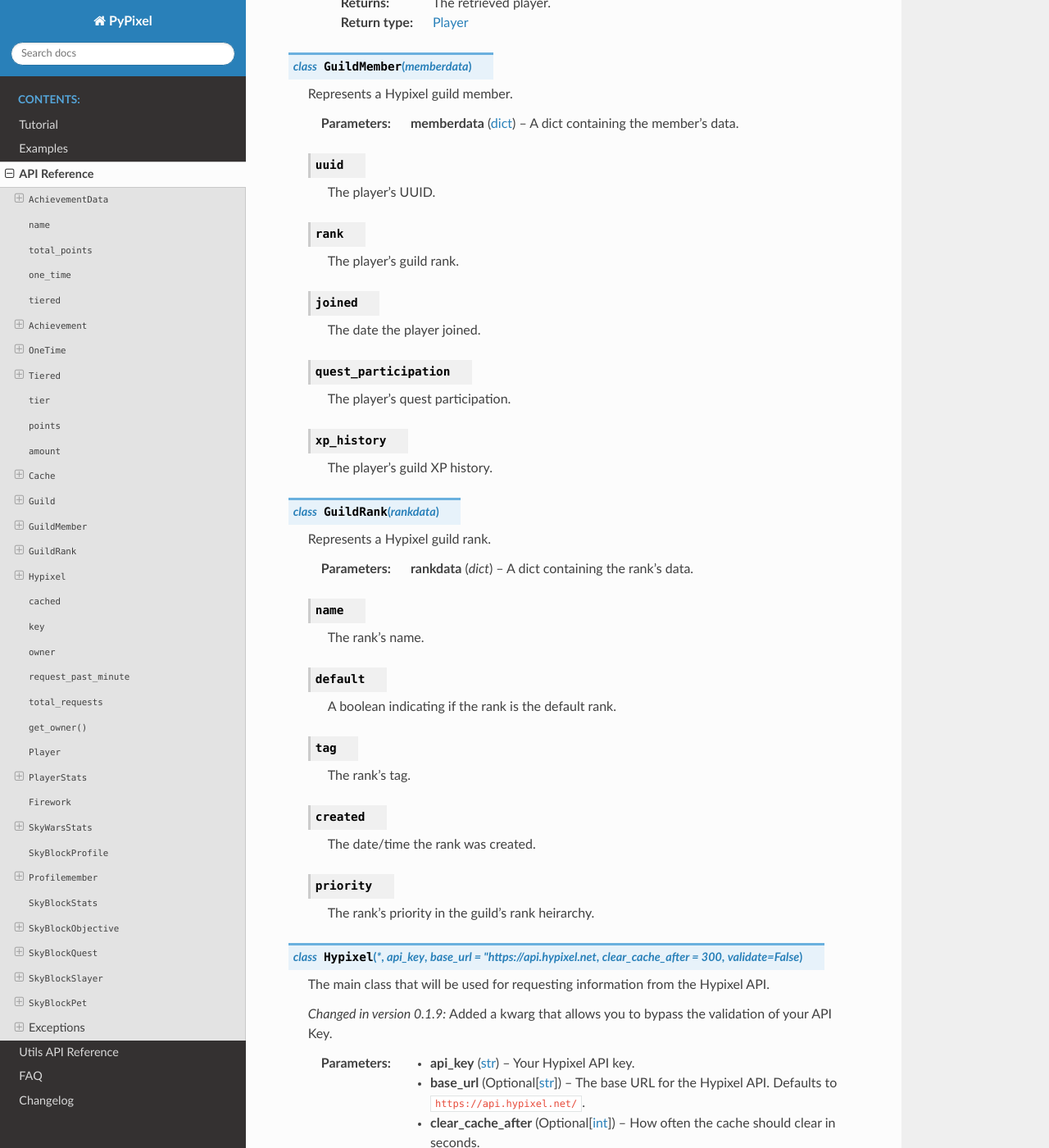
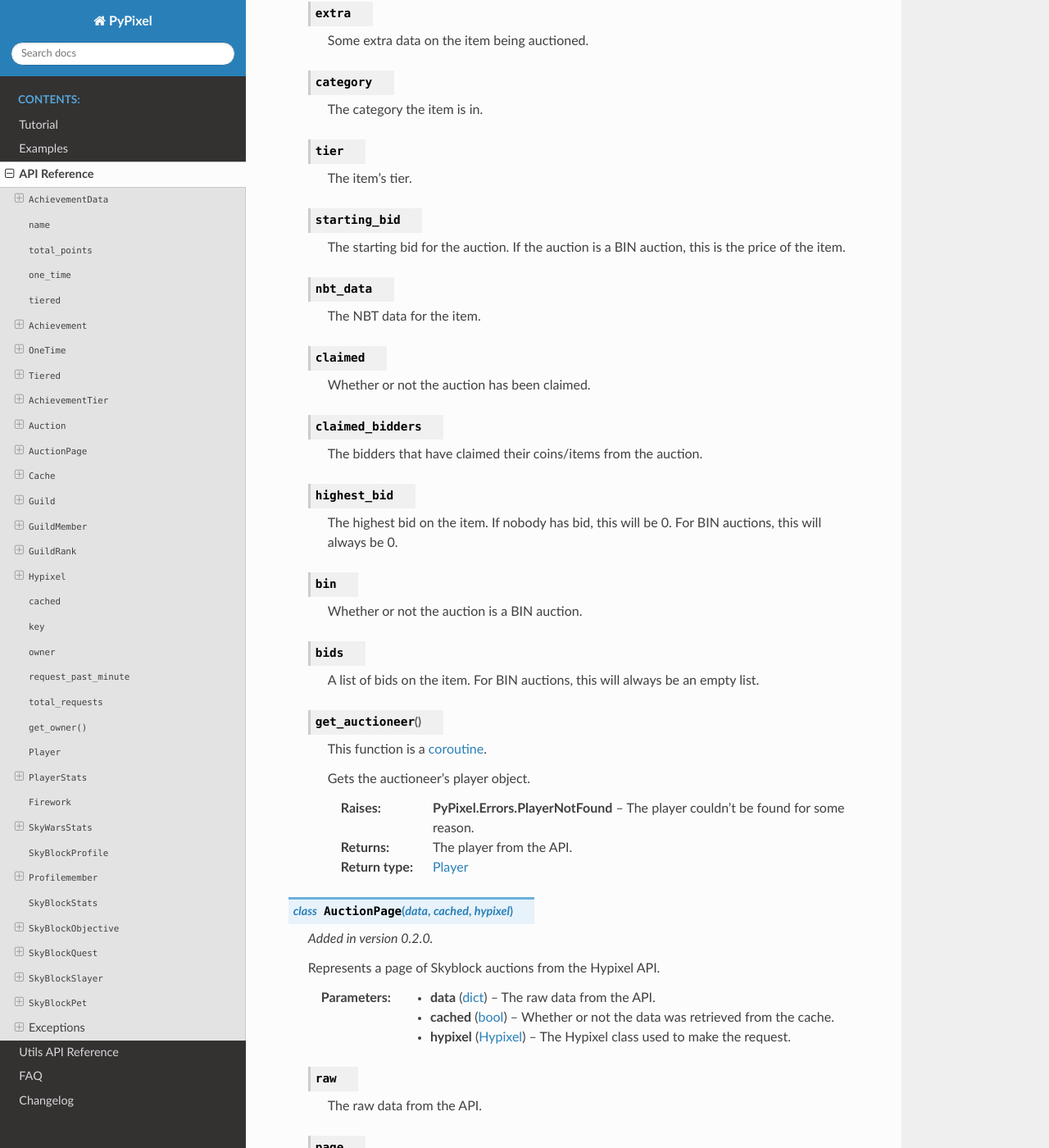
Before and after one commit to plun1331/PyPixel, a Sphinx documentation site: the page built from Docs/source/api.rst, in a window 1280 px wide and 1400 px high, scrolled down 3840 px. Shown: the whole window at 82% size. Built offline with Sphinx 7.4.7 and the Read the Docs theme 2.0.0, drawn with Linux system fonts in a browser that asks for light colours; some of the changed text lies outside the part shown.

Commit message:
Auctions, and a few other changes.

```diff
--- a/Docs/source/api.rst
+++ b/Docs/source/api.rst
@@ -134,6 +134,7 @@ The following section outlines the API for PyPixel.
 
 
 .. _AchievementTier:
+.. py:class:: AchievementTier(data)
 
     .. versionadded:: 0.1.9
 
@@ -155,28 +156,172 @@ The following section outlines the API for PyPixel.
         The amount of ``x`` you have to get for this tier.
 
 
+.. _Auction:
+.. py:class:: Auction(data, cached, hypixel)
 
+    .. versionadded:: 0.2.0
+
+    Represents an auction on the Skyblock Auction House.
+
+    :param data: The auction's data from the API.
+    :type data: dict_
+
+    :param cached: Whether or not the data was retrieved from the cache.
+    :type cached: bool_
+
+    :param hypixel: The Hypixel class used to make the request.
+    :type hypixel: Hypixel_
+
+    .. py:attribute:: raw
+
+        The auction's raw data from the API.
+
+    .. py:attribute:: cached
+
+        Whether or not the data is from the cache.
+
+    .. py:attribute:: id
+
+        The auction's ID.
+
+    .. py:attribute:: auctioneer
+
+        The auctioneer's UUID.
+
+    .. py:attribute:: auctioneer_profile
+
+        The auctioneer's SkyBlock profile ID.
+
+    .. py:attribute:: auctioneer_coop_members
+
+        The members of the auctioneer's coop.
+
+    .. py:attribute:: started
+
+        The date and time that the auction started.
+
+    .. py:attribute:: end
+
+        The date and time that the auction ends at.
+
+    .. py:attribute:: item
+
+        The name of the item being auctioned.
+
+    .. py:attribute:: lore
+
+        The lore of the item being auctioned.
+
+    .. py:attribute:: stripped_lore
+
+        The item's lore, but stripped of formatting.
+
+    .. py:attribute:: extra
+
+        Some extra data on the item being auctioned.
+
+    .. py:attribute:: category
+
+        The category the item is in.
+
+    .. py:attribute:: tier
+
+        The item's tier.
+
+    .. py:attribute:: starting_bid
+
+        The starting bid for the auction. If the auction is a BIN auction, this is the price of the item.
+
+    .. py:attribute:: nbt_data
+
+        The NBT data for the item.
+
+    .. py:attribute:: claimed
+
+        Whether or not the auction has been claimed.
+
+    .. py:attribute:: claimed_bidders
+
+        The bidders that have claimed their coins/items from the auction.
+
+    .. py:attribute:: highest_bid
+
+        The highest bid on the item. If nobody has bid, this will be 0. For BIN auctions, this will always be 0.
+
+    .. py:attribute:: bin
+
+        Whether or not the auction is a BIN auction.
+
+    .. py:attribute:: bids
+
+        A list of bids on the item. For BIN auctions, this will always be an empty list.
+
+    .. py:method:: get_auctioneer()
+
+        |coro|
+
+        Gets the auctioneer's player object.
+
+        :raises PyPixel.Errors.PlayerNotFound: The player couldn't be found for some reason.
+
+        :return: The player from the API.
+        :rtype: :ref:`Player<Player>`
+
+.. _AuctionPage:
+.. py:class:: AuctionPage(data, cached, hypixel)
+
+    .. versionadded:: 0.2.0
+
+    Represents a page of Skyblock auctions from the Hypixel API.
+
+    :param data: The raw data from the API.
+    :type data: dict_
+
+    :param cached: Whether or not the data was retrieved from the cache.
+    :type cached: bool_
+
+    :param hypixel: The Hypixel class used to make the request.
+    :type hypixel: Hypixel_
+
+    .. py:attribute:: raw
+
+        The raw data from the API.
+
+    .. py:attribute:: page
+
+        The page number.
+
+    .. py:attribute:: total_pages
+
+        The total number of pages.
+
+    .. py:attribute:: total_auctions
+
+        The total number of auctions.
+
+    .. py:attribute:: last_updated
+
+        The date and time that the page was last updated.
+
+    .. py:attribute:: auctions
+
+        A list of Auction_.
 
 .. _Cache:
 .. py:class:: Cache(clear_cache_after)
 
+    .. versionchanged:: 0.2.0
+
     A class used for caching data returned from the api
 
-    :param clear_cache_after: How often the cache should be cleared in seconds.
-    :type clear_cache_after: class:`int`
+    :param clear_cache_after: How long data should stay cached for.
+    :type clear_cache_after: int_
 
-    .. py:method:: run()
-
-        Runs a loop that refreshes the cache every so often.
-
-        .. warning::
-            This is not meant to be called manually, and is invoked when the class is initialized.
-
-    .. py:method:: clearCache()
+    .. py:method:: cleanCache()
 
         |coro|
 
-        Clears the cache.
+        Cleans the cache.
 
     .. py:method:: getFromCache(url)
 
@@ -294,13 +439,17 @@ The following section outlines the API for PyPixel.
 
 
 .. _Hypixel:
-.. py:class:: Hypixel(*, api_key, base_url = "https://api.hypixel.net, clear_cache_after = 300, validate=False)
+.. py:class:: Hypixel(*, api_key, base_url, clear_cache_after, user_agent)
 
     The main class that will be used for requesting information from the Hypixel API.
 
-    .. versionchanged:: 0.1.9
+    .. versionchanged:: 0.2.0
 
-        Added a kwarg that allows you to bypass the validation of your API Key.
+        Removed the ``validate`` kwarg and added a ``user_agent`` kwarg.
+
+        Added the ``get_auctions`` method.
+
+        Updated ``_send``.
 
 
     :param api_key: Your Hypixel API key.
@@ -312,8 +461,9 @@ The following section outlines the API for PyPixel.
     :param clear_cache_after: How often the cache should clear in seconds.
     :type clear_cache_after: Optional[int_]
 
-    :param validate: Whether or not to validate the provided API Key. Defaults to ``True``.
-    :type validate: bool_
+    :param user_agent: The user agent to use for requests.
+                        This is formatted with your Python version and aiohttp version.
+    :type user_agent: Optional[str_]
 
     .. py:method:: get_player(uuid)
 
@@ -361,6 +511,24 @@ The following section outlines the API for PyPixel.
         :return: A list containing the player's profiles.
         :rtype: List[:ref:`SkyBlockProfile<SkyBlockProfile>`]
 
+    .. py:method:: get_auctions(page)
+
+        |coro|
+
+        .. versionadded:: 0.2.0
+
+        Gets a page of auctions from the Hypixel API.
+
+         .. note::
+
+            This does not use your API Key.
+
+        :param page: The page to request.
+        :type page: int_
+
+        :return: The page of auctions.
+        :rtype: :ref:`AuctionPage<AuctionPage>`
+
     .. py:method:: get_key(key=None)
 
         .. versionadded:: 0.1.8
@@ -423,18 +591,28 @@ The following section outlines the API for PyPixel.
         :return: The player's UUID.
         :rtype: str_
 
-    .. py:method:: _send(url)
+    .. py:method:: _send(url, *, headers, authenticate)
 
         |coro|
 
-        .. versionchanged:: 0.1.8
+        .. versionchanged:: 0.2.0
 
-            This will now raise exceptions when a http error code is returned by the API.
+            Added a ``header`` kwarg, as well as the ``authenticate`` kwarg.
+
+            This will also add the ``User-Agent`` header to requests.
 
         Sends a request to the specified url.
 
         :param url: The URL the request will be sent to.
         :type url: str_
+
+        :param headers: The request headers. Defaults to an empty dict.
+        :type headers: Optional[dict_]
+
+        :param authenticate: Whether or not to provide an ``Api-Key`` header with your API Key.
+                            If not provided, will provide the ``Api-Key`` header based on the url the
+                            request is being sent to.
+        :type authenticate: Optional[bool_]
 
         :raises APIError_: The API returned a ``500`` range status code.
         :raises NotFound_: The API returned a ``404`` status code.
```
Also changed, not shown: other parts of Docs/source/api.rst (+1 -1 lines), Docs/source/changelog.rst (+9 -0 lines), Docs/source/utils/index.rst (+9 -0 lines), 5 other files.
